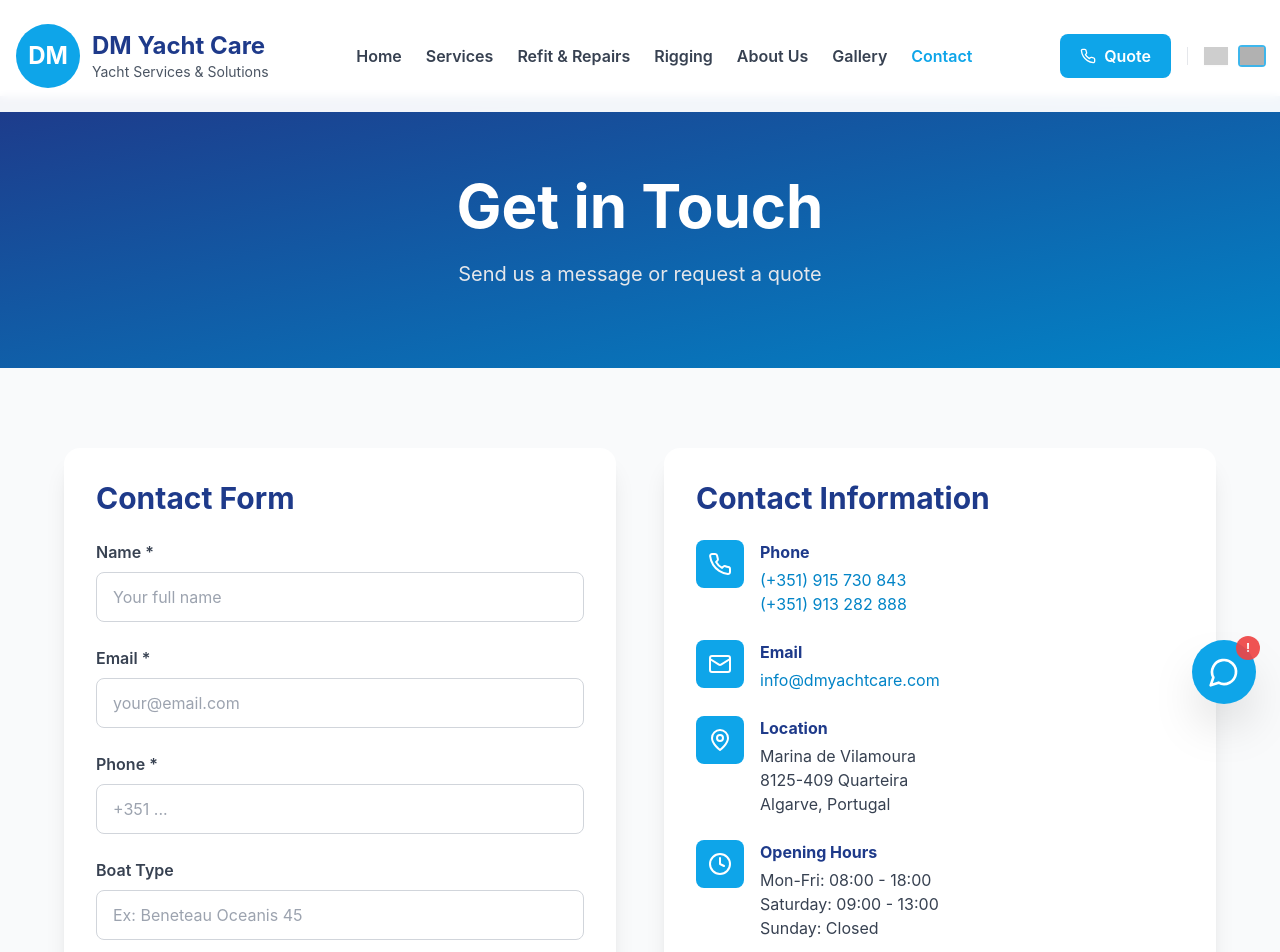
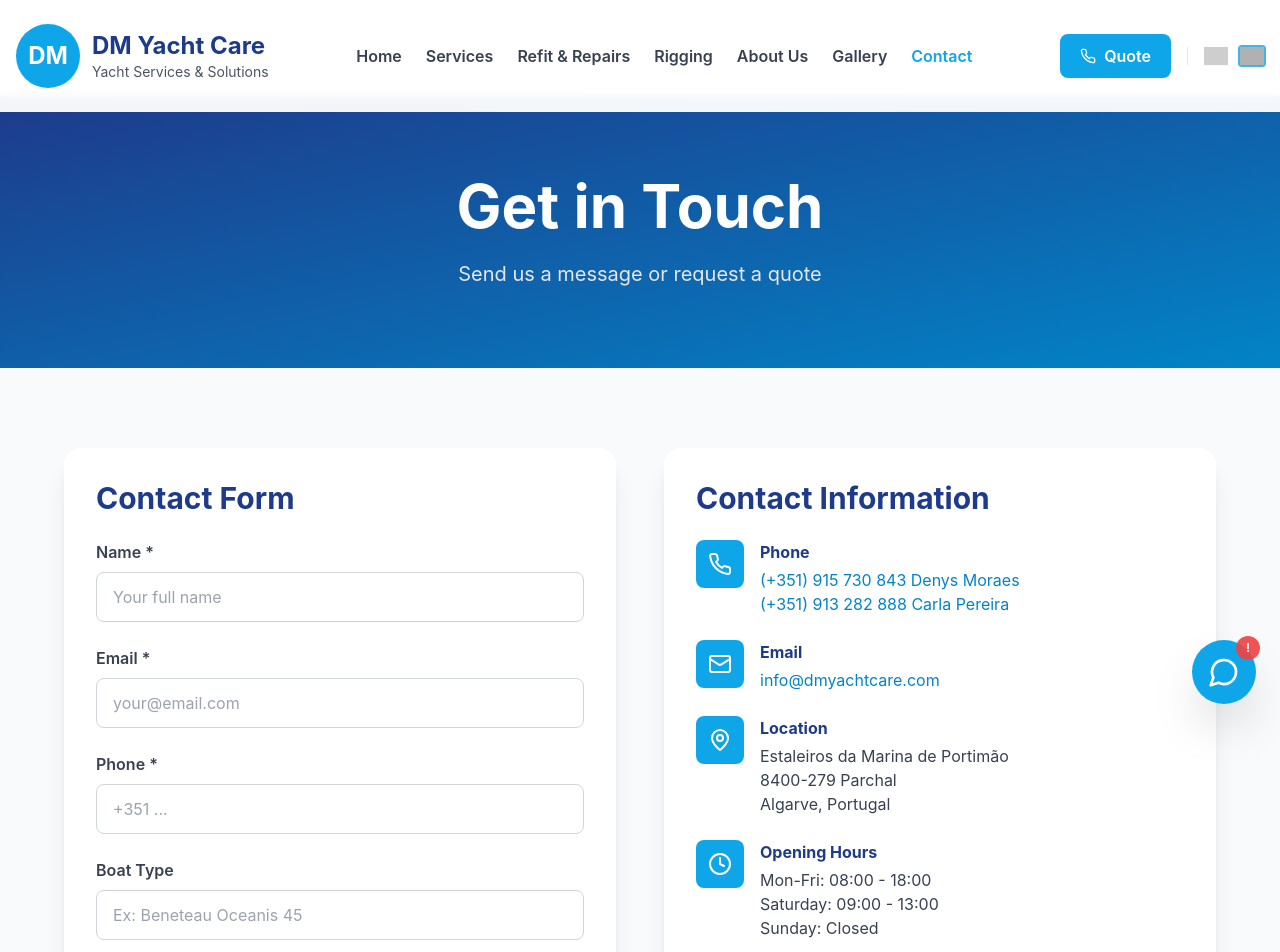
Before and after one commit to eliterunning54-hub/Dm, a React (Vite) app: page /contato in a window 1280 px wide. Shown: the top 952 px of the page. Built offline with nearby package versions, Linux system fonts and the light colour scheme; grey boxes are pictures that could not be loaded.

Commit message:
Update Contact.jsx

```diff
--- a/src/pages/Contact.jsx
+++ b/src/pages/Contact.jsx
@@ -91,8 +91,8 @@ const Contact = () => {
                     <div className="bg-ocean-500 p-3 rounded-lg text-white"><Phone className="w-6 h-6" /></div>
                     <div>
                       <h3 className="font-bold text-navy-900 mb-1">{t('contact.info.phone')}</h3>
-                      <a href="tel:+351915730843" className="text-ocean-600 hover:text-ocean-700">(+351) 915 730 843</a><br />
-                      <a href="tel:+351913282888" className="text-ocean-600 hover:text-ocean-700">(+351) 913 282 888</a>
+                      <a href="tel:+351915730843" className="text-ocean-600 hover:text-ocean-700">(+351) 915 730 843 Denys Moraes</a><br />
+                      <a href="tel:+351913282888" className="text-ocean-600 hover:text-ocean-700">(+351) 913 282 888 Carla Pereira</a>
                     </div>
                   </div>
                   {/* Email */}
@@ -108,7 +108,7 @@ const Contact = () => {
                     <div className="bg-ocean-500 p-3 rounded-lg text-white"><MapPin className="w-6 h-6" /></div>
                     <div>
                       <h3 className="font-bold text-navy-900 mb-1">{t('contact.info.location')}</h3>
-                      <p className="text-gray-700">Marina de Vilamoura<br />8125-409 Quarteira<br />Algarve, Portugal</p>
+                      <p className="text-gray-700">Estaleiros da Marina de Portimão<br />8400-279 Parchal<br />Algarve, Portugal</p>
                     </div>
                   </div>
                   {/* Hours */}
```
